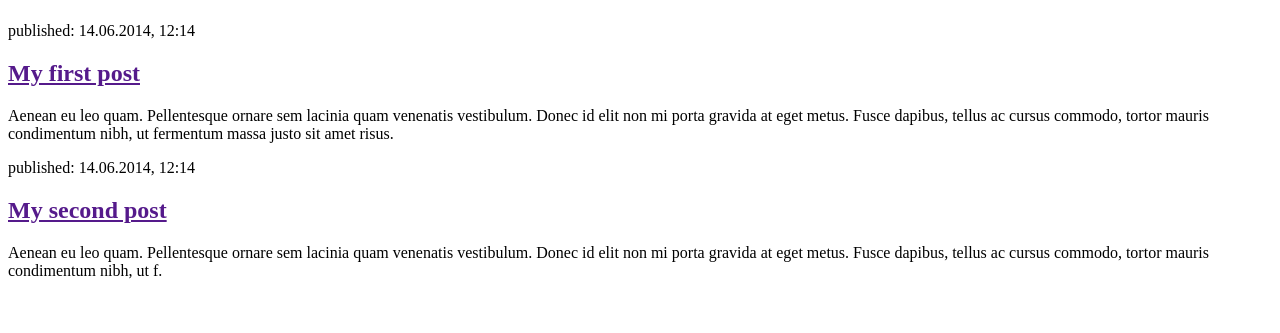
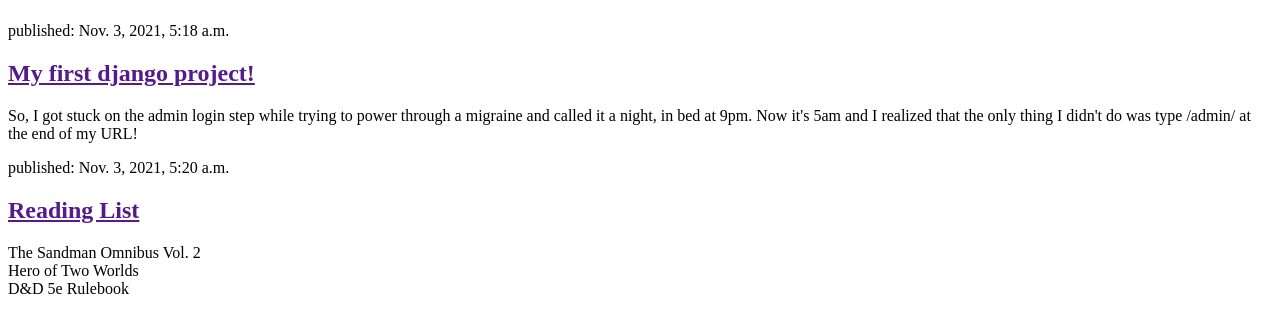
Before and after one commit to Momentum-Team-10/django-girls-tutorial-jimbandrews, a Django app: page / in a window 1280 px wide. Shown: the part 58-391 px from the top of the page. Run offline with Django 3.2, Linux system fonts and the light colour scheme; data comes from the database, SQL or seed files in the repository; both versions use the stored data as it was after the commit.

Commit message:
through Django templates

```diff
--- a/mysite/blog/templates/blog/post_list.html
+++ b/mysite/blog/templates/blog/post_list.html
@@ -9,20 +9,14 @@
     <header>
         <h1><a href="/">Django Blog</a></h1>
     </header>
+
+    {% for post in posts %}
     <article>
-        <time>published: 14.06.2014, 12:14</time>
-        <h2><a href="">My first post</a></h2>
-        <p>Aenean eu leo quam. Pellentesque ornare sem lacinia quam venenatis vestibulum. Donec id elit non mi porta
-            gravida at eget metus. Fusce dapibus, tellus ac cursus commodo, tortor mauris condimentum nibh, ut fermentum
-            massa justo sit amet risus.</p>
+        <time>published: {{ post.published_date }}</time>
+        <h2><a href="">{{ post.title }}</a></h2>
+        <p>{{ post.text|linebreaksbr }}</p>
     </article>
-
-    <article>
-        <time>published: 14.06.2014, 12:14</time>
-        <h2><a href="">My second post</a></h2>
-        <p>Aenean eu leo quam. Pellentesque ornare sem lacinia quam venenatis vestibulum. Donec id elit non mi porta
-            gravida at eget metus. Fusce dapibus, tellus ac cursus commodo, tortor mauris condimentum nibh, ut f.</p>
-    </article>
+    {% endfor %}
 </body>
 
 </html>
--- a/mysite/blog/views.py
+++ b/mysite/blog/views.py
@@ -1,5 +1,9 @@
 from django.shortcuts import render
+from django.utils import timezone
+from .models import Post
+
 
 # Create your views here.
 def post_list(request):
-    return render(request, 'blog/post_list.html', {})
+    posts = Post.objects.filter(published_date__lte=timezone.now()).order_by('published_date')
+    return render(request, 'blog/post_list.html', {'posts': posts})
```
Also changed, not shown: mysite/db.sqlite3.
